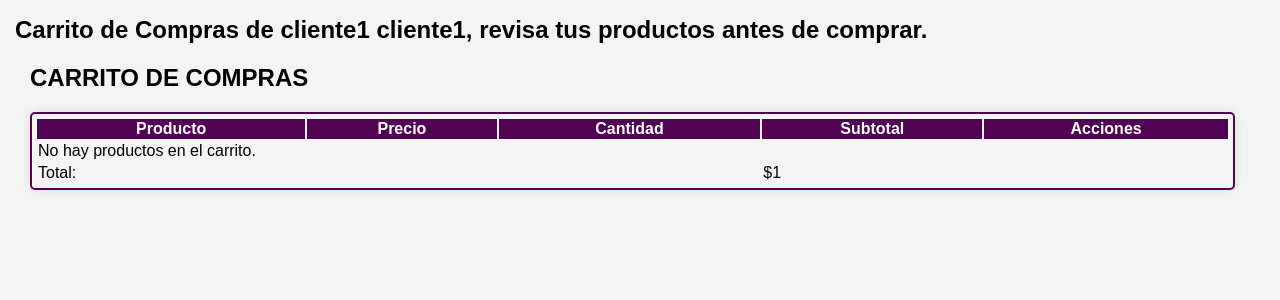
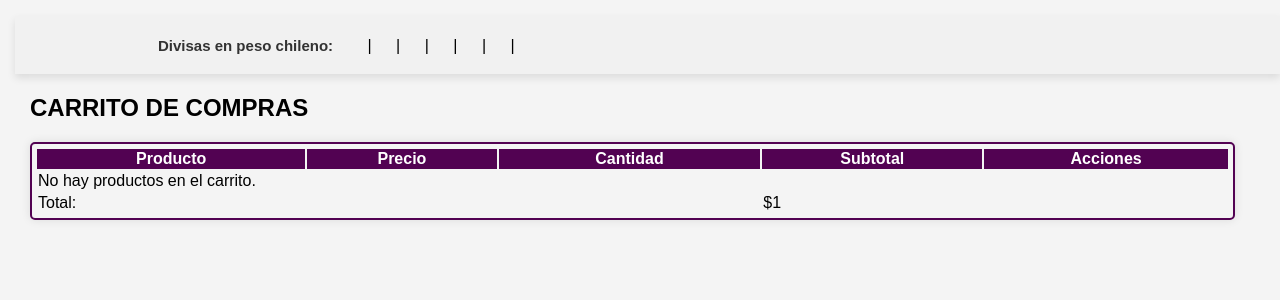
Before and after one commit to Manolowo/Ferremas, a Django app: template myapp/templates/cliente/cli_carrito.html in a window 1280 px wide. Shown: the part 84-384 px from the top of the page. Run offline with Django 5.2, Linux system fonts and the light colour scheme; data comes from the database, SQL or seed files in the repository; both versions use the stored data as it was after the commit; the template is opened without the code that fills it: values that come from a table or form of the project are taken from there, most other values are stand-ins (such as "Sample title", 1, 10 or a date in 2020); some libraries are stand-ins or nearby versions.

Commit message:
Commit por entrega 2
Apis consumidas con exito

```diff
--- a/ferremas/settings.py
+++ b/ferremas/settings.py
@@ -125,3 +125,7 @@ STATICFILES_DIRS = [
 # https://docs.djangoproject.com/en/5.0/ref/settings/#default-auto-field
 
 DEFAULT_AUTO_FIELD = 'django.db.models.BigAutoField'
+
+PAYPAL_CLIENT_ID = 'AQ1Dh_jbFyYRQ970z8uJISLsT_v56VFQ-MR1D4HauIZ3sStqs-CzdpTx_bkJvPtmvLL9ilOqQhoUQ4DO'
+PAYPAL_CLIENT_SECRET = 'EDGm8fizaitdNqKAUppIp7zmlX4DITPbfRDQthsmd9O-a6VWaA3HNAARFJRrUWxFF92oCzDpmyVvh1s1'
+PAYPAL_MODE = 'sandbox'
--- /dev/null
+++ b/myapp/static/js/cliente/divisas.js
@@ -0,0 +1,13 @@
+fetch('https://mindicador.cl/api').then(function(response) {
+    return response.json();
+}).then(function(dailyIndicators) {
+    document.getElementById("UF").innerHTML = 'UF  : $' + dailyIndicators.uf.valor;
+    document.getElementById("DolarO").innerHTML = 'DOLAR : $' + dailyIndicators.dolar.valor;
+    document.getElementById("Euro").innerHTML = 'EURO  : $' + dailyIndicators.euro.valor;
+    document.getElementById("IPC").innerHTML = ' IPC  : ' + dailyIndicators.ipc.valor;
+    document.getElementById("UTM").innerHTML = ' UTM : $' + dailyIndicators.utm.valor;
+    document.getElementById("IVP").innerHTML = ' IVP  : $' + dailyIndicators.ivp.valor;
+    document.getElementById("Imacec").innerHTML = ' Imacec  : ' + dailyIndicators.imacec.valor;
+}).catch(function(error) {
+    console.log('Requestfailed', error);
+});
--- /dev/null
+++ b/myapp/static/styles/cliente/divisas.css
@@ -0,0 +1,23 @@
+.divisas-bar {
+    width: 100%;
+    overflow: hidden;
+    background-color: #f1f1f1;
+    white-space: nowrap;
+    box-shadow: 0 4px 8px rgba(0, 0, 0, 0.1);
+    padding: 5px 0; /* Reducir el padding */
+}
+.divisas-bar p {
+    display: inline-block;
+    padding: 0 10px; /* Reducir el padding */
+    font-size: 15px; /* Reducir el tamaño de fuente */
+    font-weight: bold;
+    color: #333;
+}
+.marquee {
+    display: inline-block;
+    animation: marquee 20s linear infinite;
+}
+@keyframes marquee {
+    0% { transform: translateX(100%); }
+    100% { transform: translateX(-100%); }
+}
--- a/myapp/templates/cliente/cli_carrito.html
+++ b/myapp/templates/cliente/cli_carrito.html
@@ -8,8 +8,10 @@
     <title>Carrito de Compras</title>
         <!-- .css -->
         <link rel="stylesheet" href="{% static '/styles/nav.css' %}" />
+        <link rel="stylesheet" href="{% static '/styles/cliente/divisas.css' %}" />
+        <link rel="stylesheet" href="{% static '/styles/cliente/carrito.css' %}" />
 
-        <link rel="stylesheet" href="{% static '/styles/cliente/carrito.css' %}" />
+        <script src="https://www.paypal.com/sdk/js?client-id=AQ1Dh_jbFyYRQ970z8uJISLsT_v56VFQ-MR1D4HauIZ3sStqs-CzdpTx_bkJvPtmvLL9ilOqQhoUQ4DO"></script>
 
 </head>
 <body>
@@ -32,7 +34,19 @@
     </header>
 
     <div class="content" id="text1" style="margin-top: 100px; margin-left: 15px;">
-        <h2>Carrito de Compras de {{ cliente.cli_name }} {{ cliente.cli_lastname }}, revisa tus productos antes de comprar.</h2>
+<!-- divisas -->
+<div class="divisas-bar">
+    <div class="marquee">
+        <p>Divisas en peso chileno: </p>
+        <p id="UF"></p><a>|</a>
+        <p id="DolarO"></p><a>|</a>
+        <p id="Euro"></p><a>|</a>
+        <p id="IPC"></p><a>|</a>
+        <p id="UTM"></p><a>|</a>
+        <p id="IVP"></p><a>|</a>
+        <p id="Imacec"></p>
+    </div>
+</div>
 
 <!-- Carrito de Compras -->
 <div class="container">
@@ -55,7 +69,7 @@
                 <td>{{ producto_info.cantidad }}</td>
                 <td>${{ producto_info.subtotal }}</td>
                 <td class="actions-column">
-                    <!-- Agrega aquí enlaces para restar o eliminar productos -->
+                    <!-- Enlaces para restar o eliminar productos -->
                     <div class="acciones">
                     <button type="button" class="btn btn-more" onclick="location.href='{% url 'Add' producto_id %}'">+</button>
                     <button type="button" class="btn btn-less" onclick="location.href='{% url 'Sub' producto_id %}'">-</button>
@@ -71,7 +85,7 @@
             {% endfor %}
             <tr>
                 <td colspan="3" class="text-end">Total:</td>
-                <td colspan="2">${{ totalCarrito }}</td>
+                <td colspan="2" id="totalCarrito" data-total="{{ totalCarrito }}" >${{totalCarrito}}</td>
             </tr>
         </tbody>
     </table>
@@ -79,7 +93,9 @@
     <div class="btn-container">
         {% if request.session.carrito.items %}
         <button type="button" onclick="location.href='{% url 'CLS' %}'" class="btn btn-danger">Limpiar Carrito</button>
-        <button type="button" class="btn btn-success">Realizar Compra</button>
+        <!-- <button type="button" class="btn btn-success">Realizar Compra</button> -->
+        <div id="paypal-button-container"></div>
+
         {% endif %}
     </div>
 </div>
@@ -87,5 +103,13 @@
 
     </div>
 
+
+<script src="{% static 'js/cliente/paypal.js' %}"></script>
+<script>
+    var clearCartUrl = "{% url 'CLS' %}";
+</script>
+
+<script src="{% static 'js/cliente/divisas.js' %}"></script>
+
 </body>
 </html>
--- a/myapp/views.py
+++ b/myapp/views.py
@@ -1,6 +1,9 @@
 from django.shortcuts import render, redirect
 from django.http import HttpResponse, HttpResponseRedirect, JsonResponse
 from .models import Cliente, Rol, Empleado, Inventario
+
+from django.conf import settings
+import paypalrestsdk
 
 from myapp.carrito import Carrito
 
@@ -107,6 +110,9 @@ def cli_carrito(request):
 
     return render(request, 'cliente/cli_carrito.html', {'cliente': cliente, 'productos': productos_en_carrito, 'totalCarrito': total_carrito})
 
+"""_____________________ Paypal _____________________"""
+
+
 """_____________________ Carrito _____________________"""
 
 def agregarProducto(request, prod_id):
```
Also changed, not shown: myapp/static/js/cliente/paypal.js (added, +47 -0 lines), myapp/templates/cliente/cli_home.html (+2 -5 lines), db.sqlite3.
